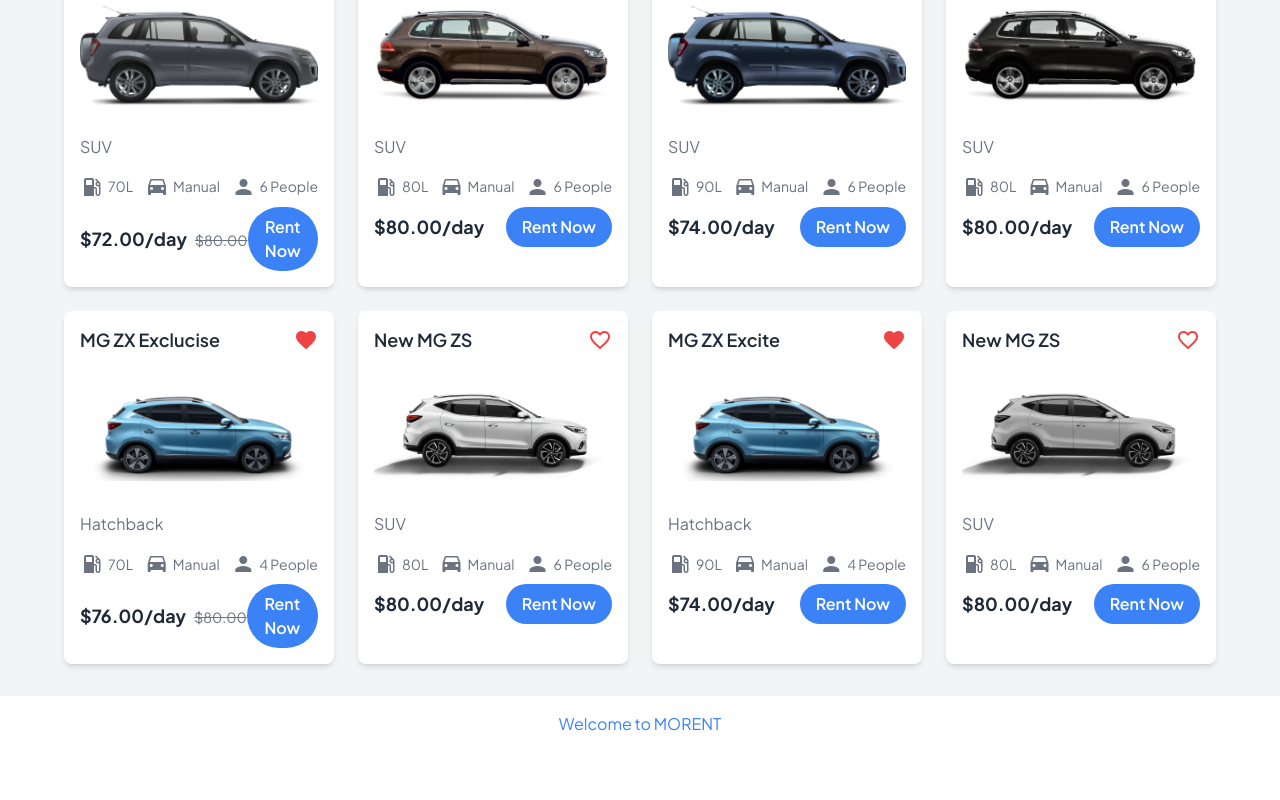
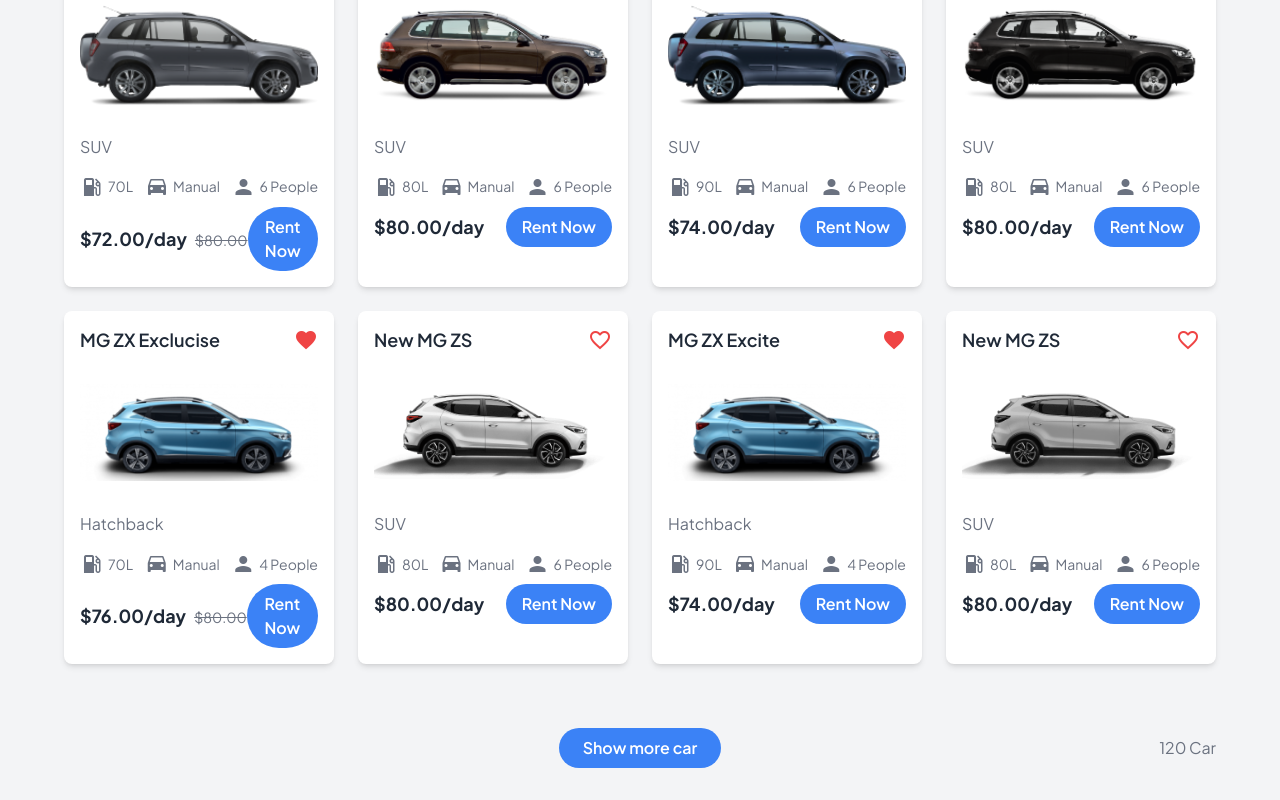
Before and after one commit to rmkofficial/MORENT, a React (Vite) app in the folder client/: page / in a window 1280 px wide. Shown: the part 1350-2150 px from the top of the page. Before the commit the page ends 2102 px from the top, so only its background shows below. Built offline with nearby package versions, Linux system fonts and the light colour scheme.

Commit message:
Add ShowMoreSection component to Content

```diff
--- a/client/src/App.jsx
+++ b/client/src/App.jsx
@@ -4,9 +4,6 @@
   return (
     <div>
       <HomePage />
-      <main className="p-4">
-        <h2 className="text-center text-blue-500">Welcome to MORENT</h2>
-      </main>
     </div>
   );
 }
--- a/client/src/components/Content.jsx
+++ b/client/src/components/Content.jsx
@@ -2,6 +2,7 @@
 import RentSection from "./RentSection";
 import PopularCarsSection from "./PopularCarsSection";
 import RecommendationCarsSection from "./RecommendationCarsSection";
+import ShowMoreSection from "./ShowMoreSection";
 
 function Content() {
   return (
@@ -10,6 +11,7 @@
       <RentSection />
       <PopularCarsSection />
       <RecommendationCarsSection />
+      <ShowMoreSection />
     </div>
   );
 }
--- /dev/null
+++ b/client/src/components/ShowMoreSection.jsx
@@ -0,0 +1,14 @@
+function ShowMoreSection() {
+  return (
+    <section className="bg-gray-100 py-8 px-4 sm:px-8 lg:px-16">
+      <div className="flex justify-center items-center relative">
+        <button className="bg-blue-500 text-white py-2 px-6 rounded-full font-semibold">
+          Show more car
+        </button>
+        <span className="absolute right-0 text-gray-500">120 Car</span>
+      </div>
+    </section>
+  );
+}
+
+export default ShowMoreSection;
```
